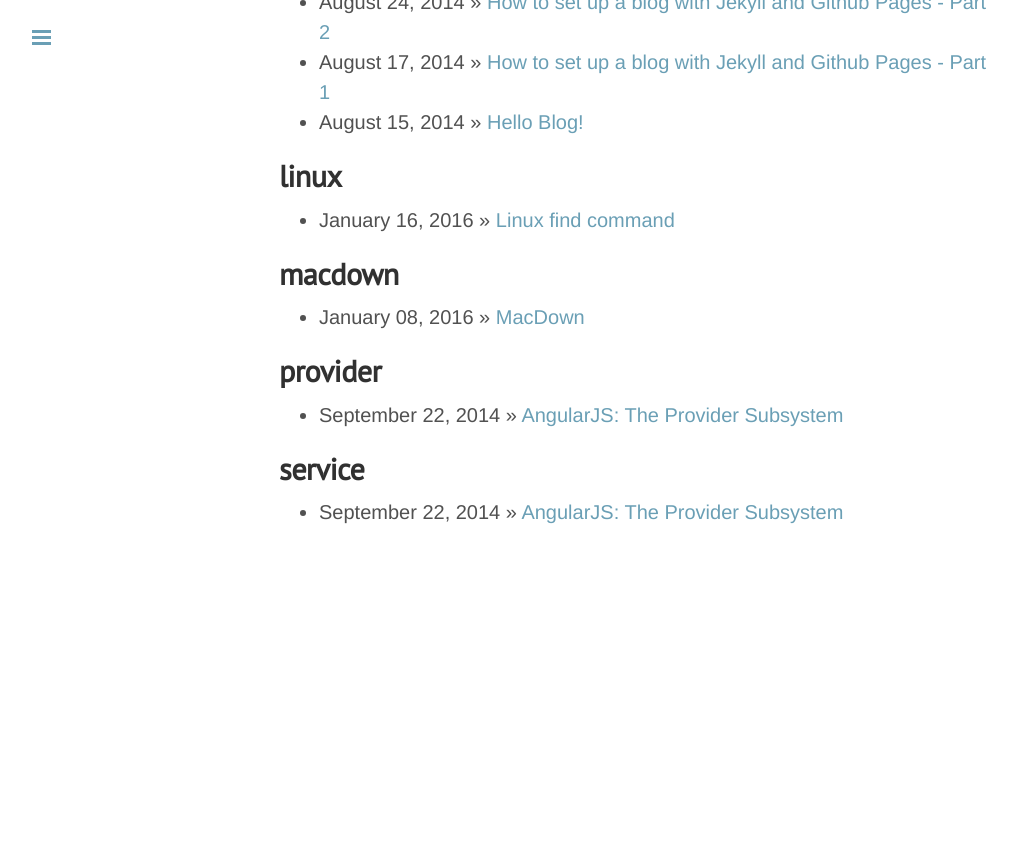
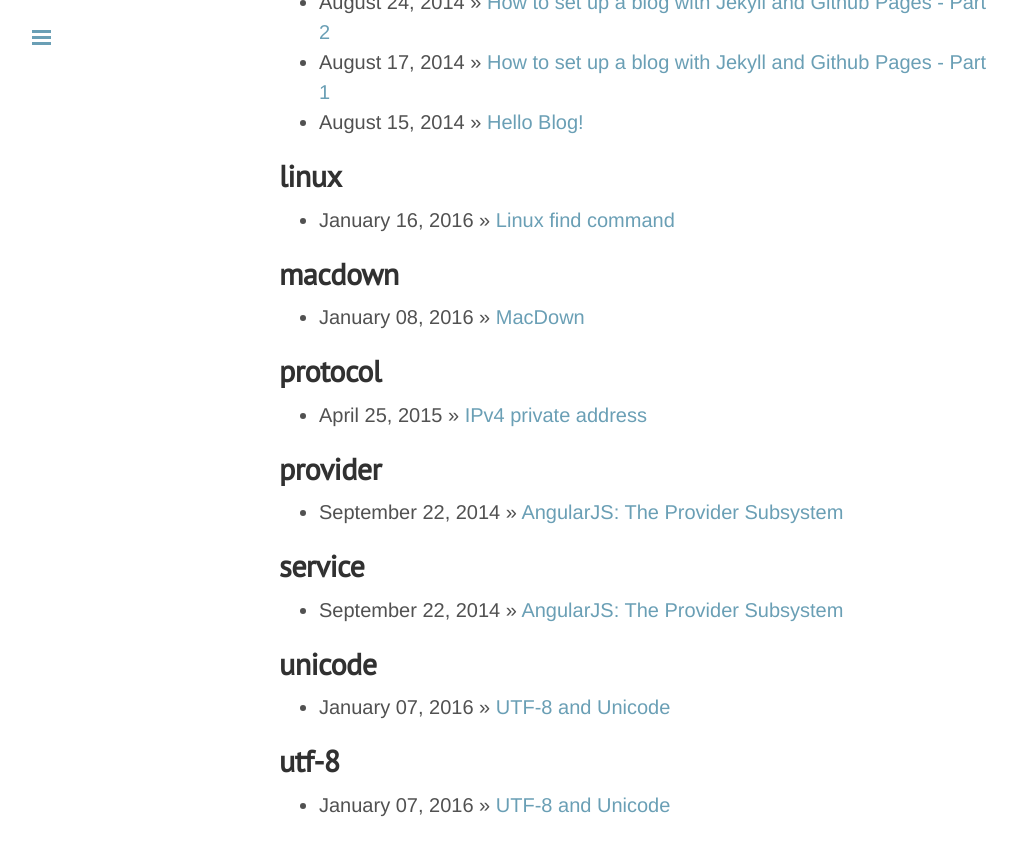
Before and after one commit to loverszhaokai/loverszhaokai.github.io, a Jekyll site: the page built from tags.html, in a window 1280 px wide and 900 px high, scrolled down 1438 px. Shown: the top 856 px of the window, without its empty margins (1-1017 px from the left). Built offline with Jekyll 4.4.1, drawn with Linux system fonts in a browser that asks for light colours; nearby versions of some CDN libraries; Markdown is read by kramdown in place of the engine named in the settings; before the commit the page ends 2045 px from its top, so only the background shows below that; some of the changed text lies outside the part shown.

Commit message:
update posts

```diff
--- a/_posts/2016-01-07-UTF-8-Chinese.md
+++ b/_posts/2016-01-07-UTF-8-Chinese.md
@@ -1,6 +1,11 @@
 ---
 layout: post
-title: UTF-8 vs Unicode
+title: "UTF-8 and Unicode"
+date:   2016-01-07 20:01 IST
+categories: utf-8 unicode
+tags: utf-8 unicode
+comments: true
+analytics: true
 ---
 
 Unicode               | UTF-8
```
Also changed, not shown: _posts/2015-04-25-private_ipv4_address.md (+7 -2 lines).
